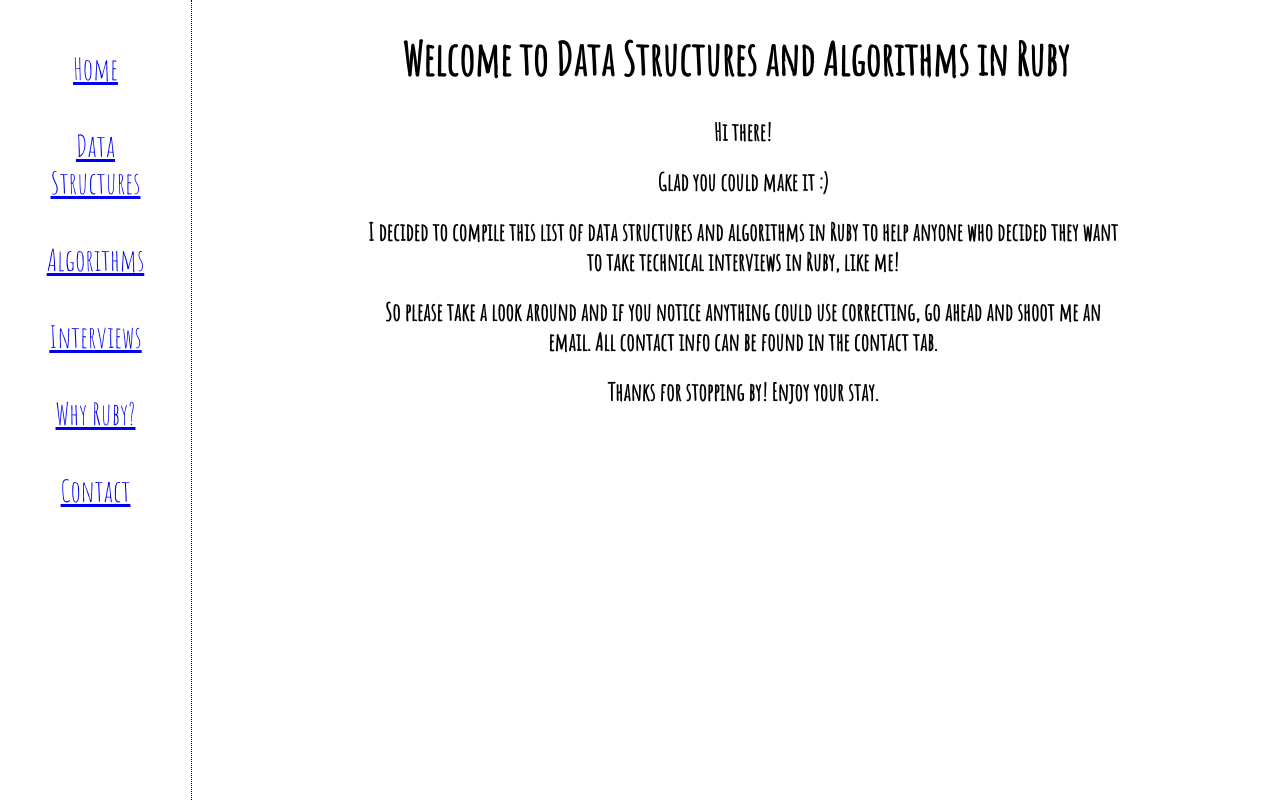
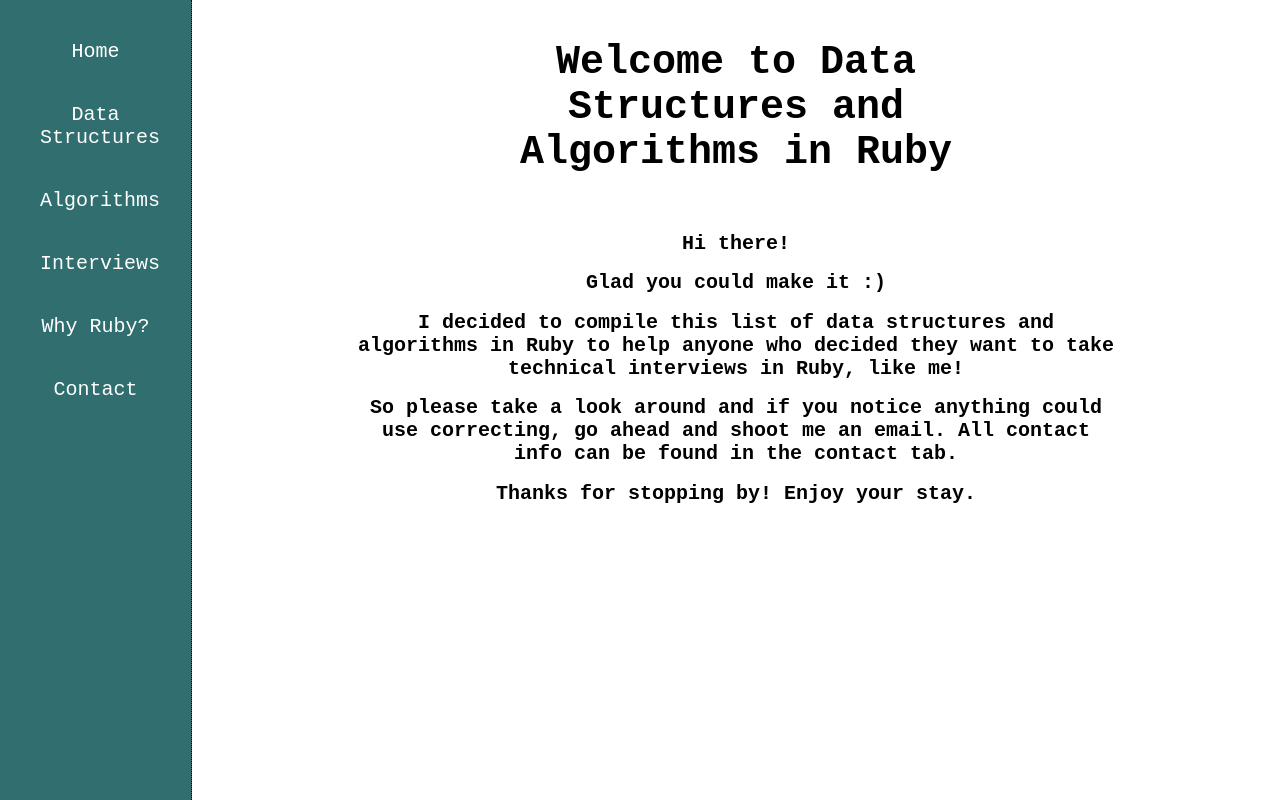
Before and after one commit to mwong068/ruby-ds-and-algos, a React (Create React App) app: page / in a window 1280 px wide. Built offline with nearby package versions, Linux system fonts and the light colour scheme.

Commit message:
changed font style and added color to nav

```diff
--- a/src/App.tsx
+++ b/src/App.tsx
@@ -12,8 +12,7 @@
 const Divider = styled.div`
   display: grid;
   grid-template-columns: 15% 85%;
-  // font-family: 'Source Code Pro', monospace;
-  font-family: 'Amatic SC', cursive;
+  font-family: 'Source Code Pro', monospace;
   height: 100vh;
 `
 
--- a/src/components/Main/index.tsx
+++ b/src/components/Main/index.tsx
@@ -1,13 +1,24 @@
 import React from 'react';
 import styled from 'styled-components';
 
+const Container = styled.div`
+    display: grid;
+    margin: auto;
+`
+
 const Header = styled.h1`
-    font-size: 45px;
+    font-size: 40px;
+    padding: 40px;
+    width: 50%;
+    margin: auto;
 `
 
 const MainText = styled.div`
     width: 70%;
-    margin-left: 170px;
+    margin: auto;
+    h2 {
+        font-size: 20px;
+    }
 `
 
 export interface MainProps {
@@ -15,7 +26,7 @@
 }
 
 export const Main = (props: MainProps) => (
-    <div>
+    <Container>
         <Header>Welcome to Data Structures and Algorithms in Ruby</Header>
         <MainText>
             <h2>Hi there!</h2>
@@ -24,6 +35,6 @@
             <h2>So please take a look around and if you notice anything could use correcting, go ahead and shoot me an email. All contact info can be found in the contact tab.</h2>
             <h2>Thanks for stopping by! Enjoy your stay.</h2>
         </MainText>
-    </div>
+    </Container>
     // <Header>{props.header}</Header>
 );
--- a/src/components/Navigation/index.tsx
+++ b/src/components/Navigation/index.tsx
@@ -4,16 +4,26 @@
 
 const Container = styled.div`
     border-right: 1px dotted black;
+    background-color: #316e6f;
 `
 
 const Buttons = styled.ul`
-    font-size: 30px;
+    font-size: 20px;
     list-style: none;
     padding: 0px 20px;
 `
 
 const Button = styled.li`
     padding: 20px;
+
+    .link {
+        color: white;
+        text-decoration: none;
+    }
+
+    .link:hover {
+        border-bottom: 1px solid white;
+    }
 `
 
 export interface NavigationProps {
@@ -24,12 +34,12 @@
 export const Navigation = (props: NavigationProps) => (
     <Container>
         <Buttons>
-            <Button><Link to="/" >Home</Link></Button>
-            <Button><Link to="/datastructures" >Data Structures</Link></Button>
-            <Button><Link to="/algorithms">Algorithms</Link></Button>
-            <Button><Link to="/interviews">Interviews</Link></Button>
-            <Button><Link to="/whyruby">Why Ruby?</Link></Button>
-            <Button><Link to="/contact">Contact</Link></Button>
+            <Button><Link to="/" className="link">Home</Link></Button>
+            <Button><Link to="/datastructures" className="link">Data Structures</Link></Button>
+            <Button><Link to="/algorithms" className="link">Algorithms</Link></Button>
+            <Button><Link to="/interviews" className="link">Interviews</Link></Button>
+            <Button><Link to="/whyruby" className="link">Why Ruby?</Link></Button>
+            <Button><Link to="/contact" className="link">Contact</Link></Button>
         </Buttons>
     </Container>
 );
```
